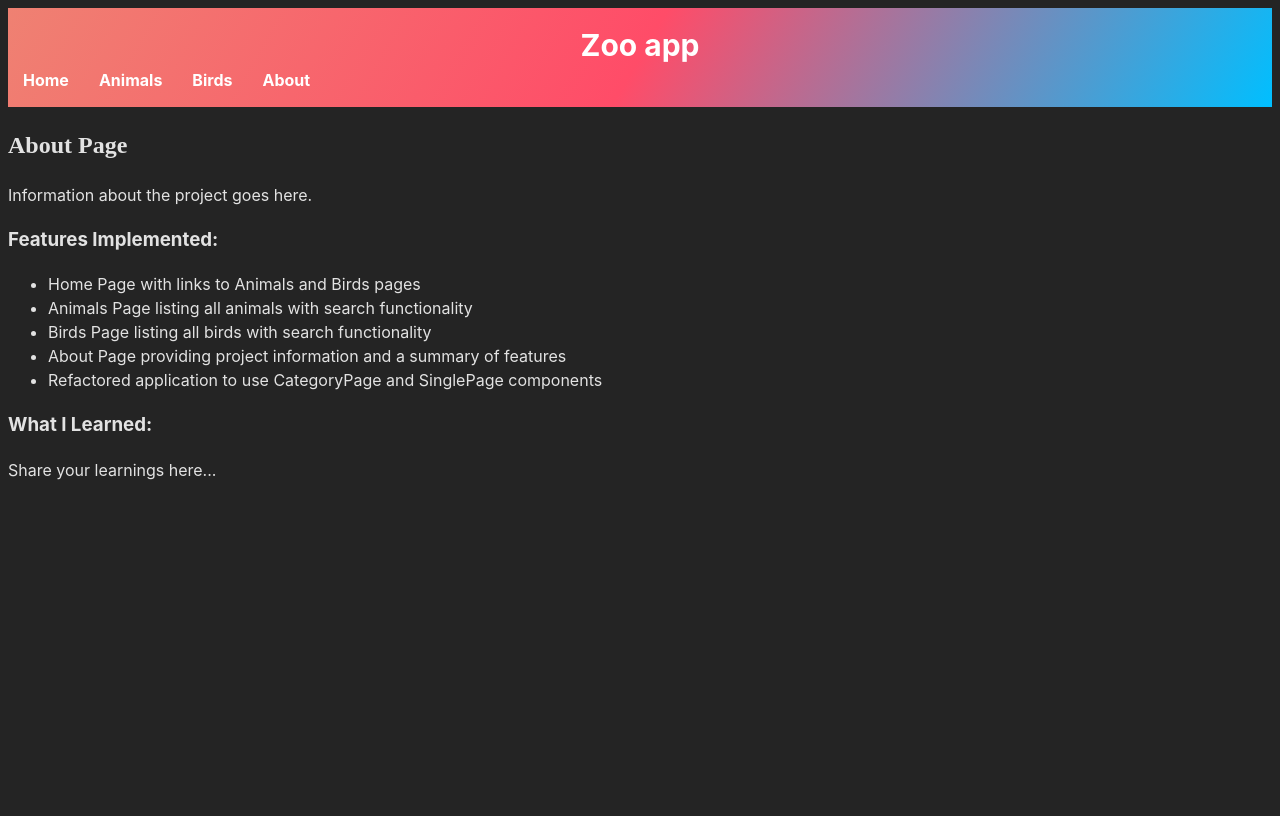
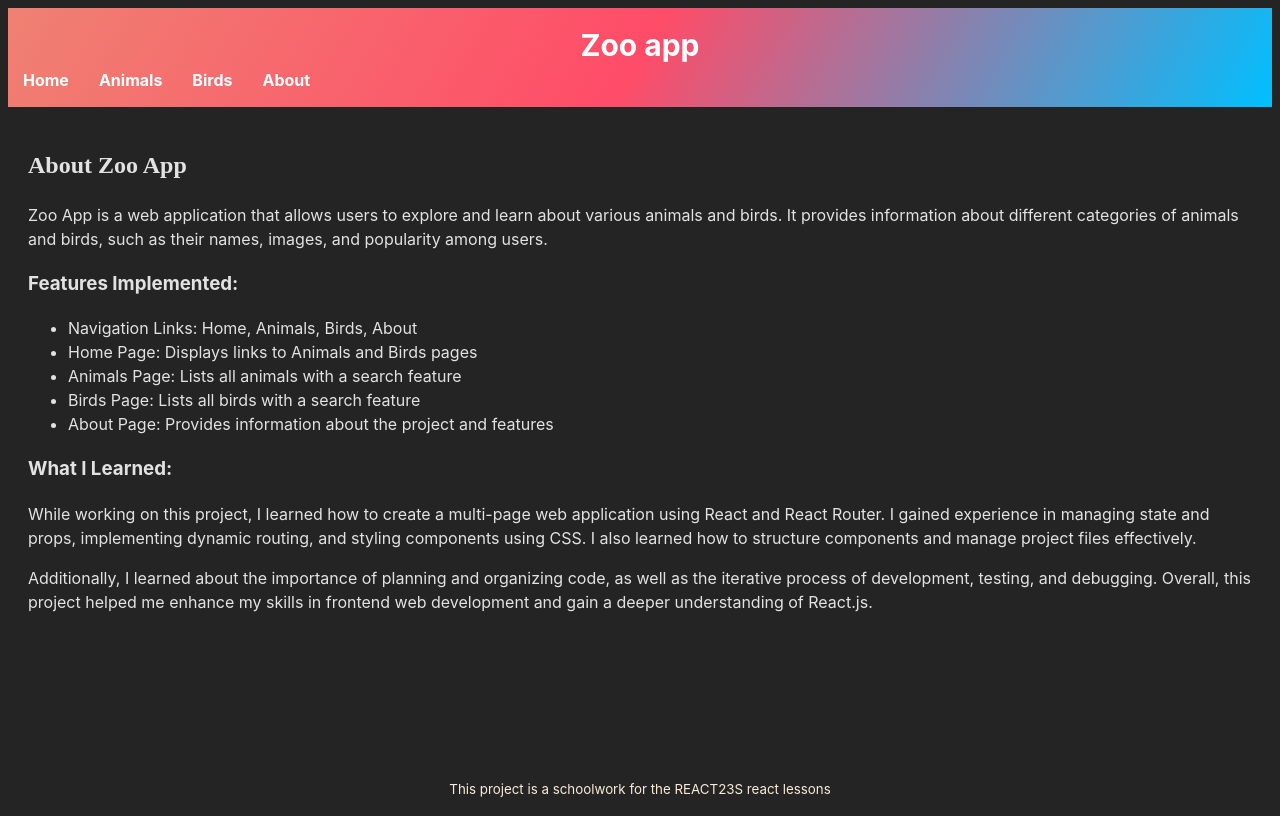
Before and after one commit to SelinYan/zooApp, a React (Vite) app: page /about in a window 1280 px wide. Built offline with nearby package versions, Linux system fonts and the light colour scheme.

Commit message:
add search bar, add about page and refine the app appearance

```diff
--- a/src/component/Card.jsx
+++ b/src/component/Card.jsx
@@ -20,14 +20,18 @@ const Card = ({ name, initialLikes, category, onRemove }) => {
 
   const handleRemove = () => {
     onRemove(name, category);
+    // console.log(name, category);
   };
 
   return (
+    // Using a dynamic className allows for conditional styling based on the state of the component
     <div className={`card ${isLiked ? "liked" : ""}`}>
       <Link
+        //navigate to URL path
         to={{
           pathname: `/${category}/${name}`,
         }}
+        //pass additional state data along with the URL when navigating,what it shows in single page
         state={{
           name,
           likes,
--- a/src/index.css
+++ b/src/index.css
@@ -21,6 +21,13 @@ body {
 
 h2 {
   font-family: 'Times New Roman', Times, serif;
+  font-weight: bold;
+}
+
+.title-and-search{
+  display: flex;
+  justify-content: center;
+  gap: 20px;
 }
 
 .big-image-links {
@@ -46,3 +53,29 @@ h2 {
 .big-image-links img:last-child {
   margin-right: 50px;
 }
+
+.search-container {
+  display: flex;
+  align-items: center;
+  margin-bottom: 20px;
+}
+
+.search-input-container {
+  display: flex;
+  align-items: center;
+  width: 200px;
+}
+
+.search-icon {
+  width: 20px;
+  height: 20px;
+  border: 2px solid #ccc;
+  background-color: lightgray;
+  padding: 5px;
+}
+
+.search-input {
+  flex: 1;
+  padding: 8px;
+  border: 1px solid #ccc;
+}
--- a/src/routes/AboutPage.jsx
+++ b/src/routes/AboutPage.jsx
@@ -1,26 +1,46 @@
 import React from "react";
 import Header from "../component/Header";
+import Footer from "../component/Footer";
 
 const AboutPage = () => {
   return (
     <div>
       <Header />
-      <h2>About Page</h2>
-      <p>Information about the project goes here.</p>
+      <div style={{ padding: "20px" }}>
+        <h2>About Zoo App</h2>
+        <p>
+          Zoo App is a web application that allows users to explore and learn
+          about various animals and birds. It provides information about
+          different categories of animals and birds, such as their names,
+          images, and popularity among users.
+        </p>
         <h3>Features Implemented:</h3>
         <ul>
-        <li>Home Page with links to Animals and Birds pages</li>
-        <li>Animals Page listing all animals with search functionality</li>
-        <li>Birds Page listing all birds with search functionality</li>
+          <li>Navigation Links: Home, Animals, Birds, About</li>
+          <li>Home Page: Displays links to Animals and Birds pages</li>
+          <li>Animals Page: Lists all animals with a search feature</li>
+          <li>Birds Page: Lists all birds with a search feature</li>
           <li>
-          About Page providing project information and a summary of features
-        </li>
-        <li>
-          Refactored application to use CategoryPage and SinglePage components
+            About Page: Provides information about the project and features
           </li>
         </ul>
         <h3>What I Learned:</h3>
-      <p>Share your learnings here...</p>
+        <p>
+          While working on this project, I learned how to create a multi-page
+          web application using React and React Router. I gained experience in
+          managing state and props, implementing dynamic routing, and styling
+          components using CSS. I also learned how to structure components and
+          manage project files effectively.
+        </p>
+        <p>
+          Additionally, I learned about the importance of planning and
+          organizing code, as well as the iterative process of development,
+          testing, and debugging. Overall, this project helped me enhance my
+          skills in frontend web development and gain a deeper understanding of
+          React.js.
+        </p>
+      </div>
+      <Footer />
     </div>
   );
 };
--- a/src/routes/CategoryPage.jsx
+++ b/src/routes/CategoryPage.jsx
@@ -18,23 +18,53 @@ const getCategoryData = (category) => {
 
 const CategoryPage = () => {
   const { category } = useParams();
-  const [categoryData, setCategoryData] = useState(getCategoryData(category));
+  const [categoryData, setCategoryData] = useState(getCategoryData(category)); //initial state: get all data
+  const [searchQuery, setSearchQuery] = useState("");
+
   const handleRemoveCard = (name) => {
     setCategoryData(categoryData.filter((item) => item.name !== name));
-  };
+  }; //filter out item
 
+  //whenever the category changes, update the data displayed on the page to match the new category
   useEffect(() => {
     setCategoryData(getCategoryData(category));
   }, [category]);
 
+  const handleSearchChange = (event) => {
+    setSearchQuery(event.target.value);
+  };
+
+  // Filter categoryData based on search query
+  const filteredData = categoryData.filter((item) =>
+    item.name.toLowerCase().includes(searchQuery.toLowerCase())
+  );
+
   return (
     <div>
       <Header />
-      <h1>{category}</h1>
+      <div className="title-and-search">
+        <h2>{category}</h2>
+        <div className="search-input-container">
+          <input
+            type="text"
+            placeholder="Search by name.."
+            value={searchQuery}
+            onChange={handleSearchChange}
+            className="search-input"
+          />
+          <img
+            src="/public/search-svgrepo-com.png"
+            alt="Search"
+            className="search-icon"
+          />
+        </div>
+      </div>
       <div className="card-container">
-        {categoryData.map((item, index) => (
+        {/* map function returns an array of items using the Card component */}
+        {/* map over the filteredData array instead of the categoryData  */}
+        {filteredData.map((item, index) => (
           <Card
-            key={`${item.name}-${index}`}
+            key={`${item.name}-${index}`} //a more robust and unique identifier
             name={item.name}
             initialLikes={item.likes}
             category={category}
--- a/src/routes/ErrorPage.jsx
+++ b/src/routes/ErrorPage.jsx
@@ -6,7 +6,7 @@ export default function ErrorPage() {
 
   return (
     <div id="error-page">
-      <h1>Oops!</h1>
+      <h2>Oops!</h2>
       <p>Sorry, an unexpected error has occurred.</p>
       <p>
         <i>{error.statusText || error.message}</i>
--- a/src/routes/SinglePage.jsx
+++ b/src/routes/SinglePage.jsx
@@ -16,7 +16,7 @@ const SinglePage = () => {
   return (
     <div>
       <Header />
-      <h1>{name}</h1>
+      <h2>{name}</h2>
       <img src={imageUrl} alt="unsplash random image" />
       <p>Likes: {likes}</p>
       <Footer />
```
Also changed, not shown: src/routes/App.jsx (+0 -79 lines), public/search-svgrepo-com.png (added), 1 other file (tests, documents, lock files or other folders). Lines whose indentation alone changed are shown as unchanged.
